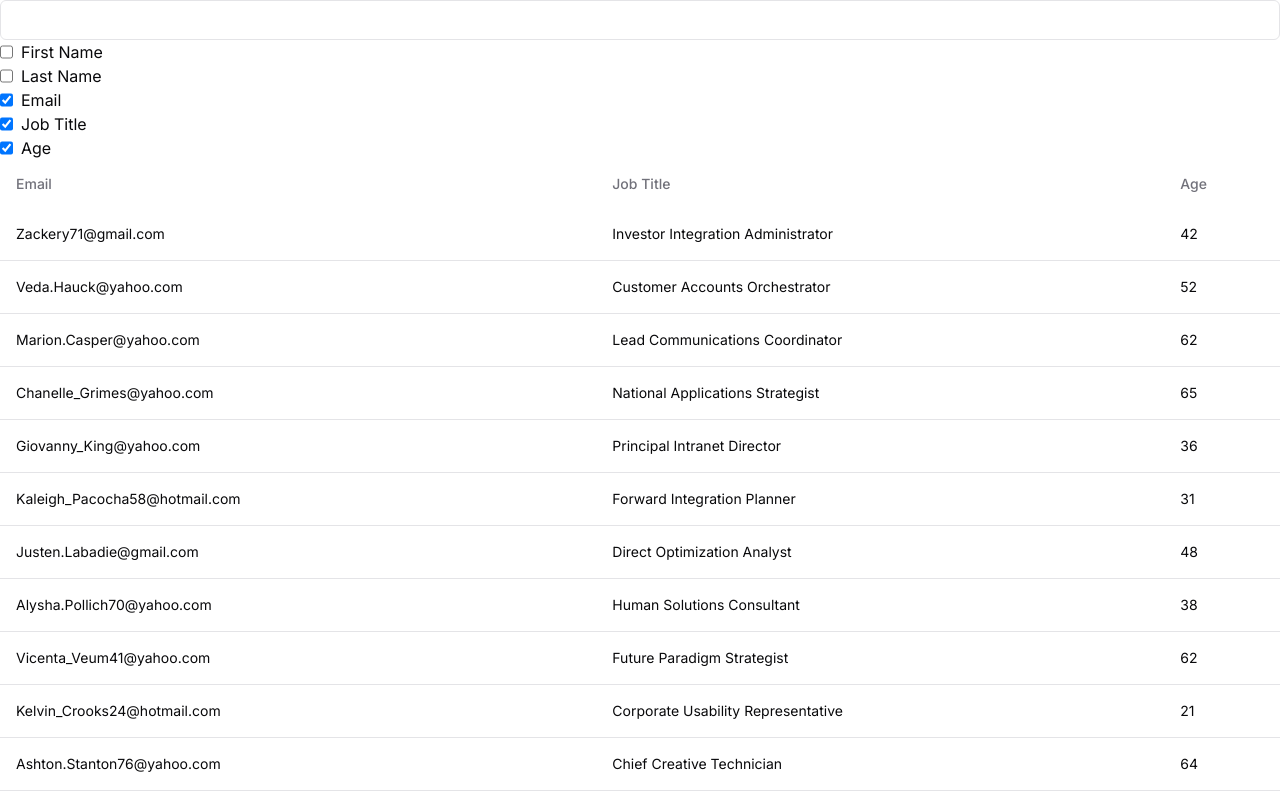
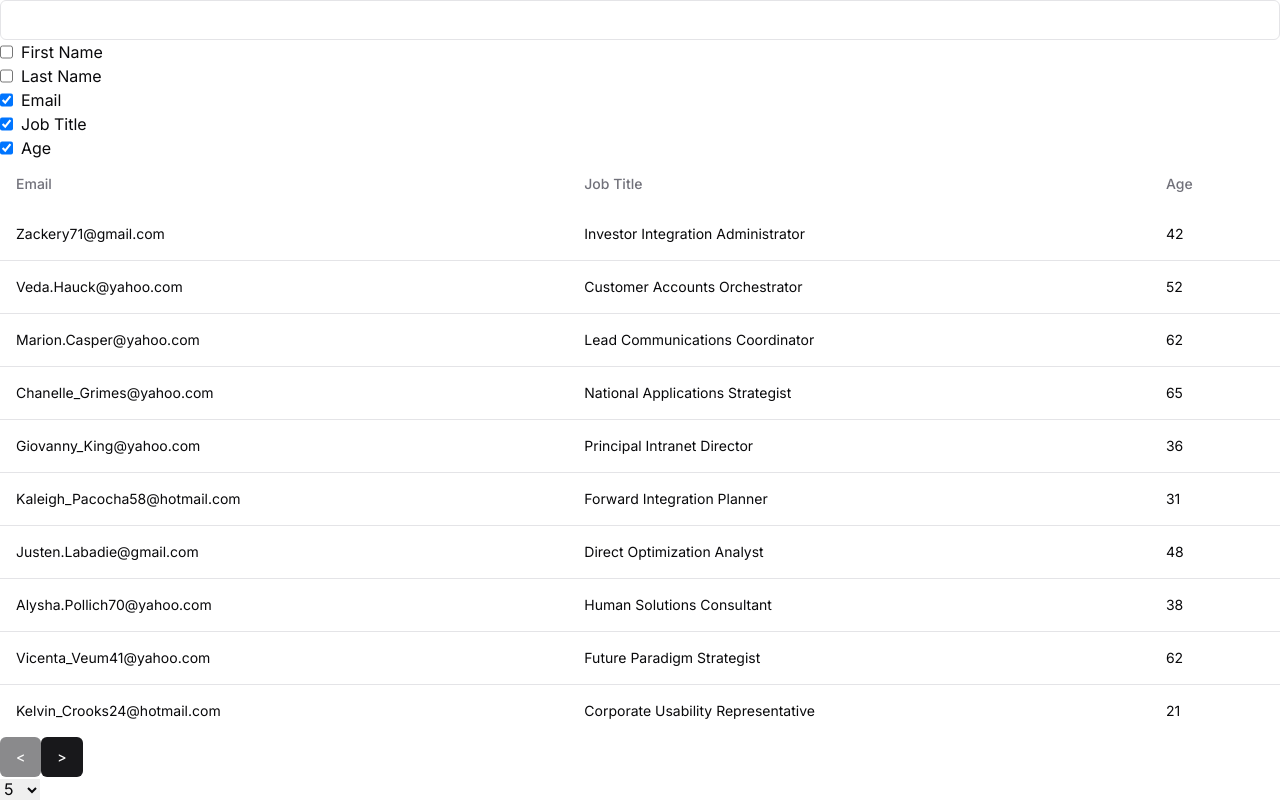
Before and after one commit to jeeehaan/nextjs-datatable, a Next.js app: page / in a window 1280 px wide. Shown: the top 800 px of the page. Built offline with nearby package versions, Linux system fonts and the light colour scheme.

Commit message:
feat: pagination

```diff
--- a/src/app/api/data/route.ts
+++ b/src/app/api/data/route.ts
@@ -6,7 +6,7 @@ function generateArray(length: number) {
 }
 
 export async function GET() {
-  const data = generateArray(20).map(() => {
+  const data = generateArray(100).map(() => {
     return {
       id: faker.string.uuid(),
       firstName: faker.person.firstName(),
--- a/src/components/table/index.tsx
+++ b/src/components/table/index.tsx
@@ -9,11 +9,13 @@ import {
   SortingState,
   flexRender,
   getFilteredRowModel,
+  getPaginationRowModel,
 } from '@tanstack/react-table';
 import { ArrowDown, ArrowUp } from 'lucide-react';
 import { useDebounce } from 'use-debounce';
 import { Table, TableBody, TableCell, TableHead, TableHeader, TableRow } from '../ui/table';
 import { Input } from '../ui/input';
+import { Button } from '../ui/button';
 
 interface User {
   id: number;
@@ -72,6 +74,9 @@ export const TableComponent: React.FC<TableComponentProps> = ({ initialData }) =
         jobTitle: true,
         age: true,
       },
+      pagination: {
+        pageSize: 10,
+      },
     },
     data,
     columns,
@@ -80,6 +85,7 @@ export const TableComponent: React.FC<TableComponentProps> = ({ initialData }) =
     getCoreRowModel: getCoreRowModel(),
     getSortedRowModel: getSortedRowModel(),
     getFilteredRowModel: getFilteredRowModel(),
+    getPaginationRowModel: getPaginationRowModel(),
   });
 
   useEffect(() => {
@@ -147,6 +153,22 @@ export const TableComponent: React.FC<TableComponentProps> = ({ initialData }) =
           })}
         </TableBody>
       </Table>
+      <div>
+        <Button onClick={() => table.previousPage()} disabled={!table.getCanPreviousPage()}>
+          {'<'}
+        </Button>
+        <Button onClick={() => table.nextPage()} disabled={!table.getCanNextPage()}>
+          {'>'}
+        </Button>
+      </div>
+      <div>
+        <select onChange={(e) => table.setPageSize(Number(e.target.value))}>
+          <option value="5">5</option>
+          <option value="10">10</option>
+          <option value="25">25</option>
+          <option value={data.length}>All</option>
+        </select>
+      </div>
     </div>
   );
 };
```
